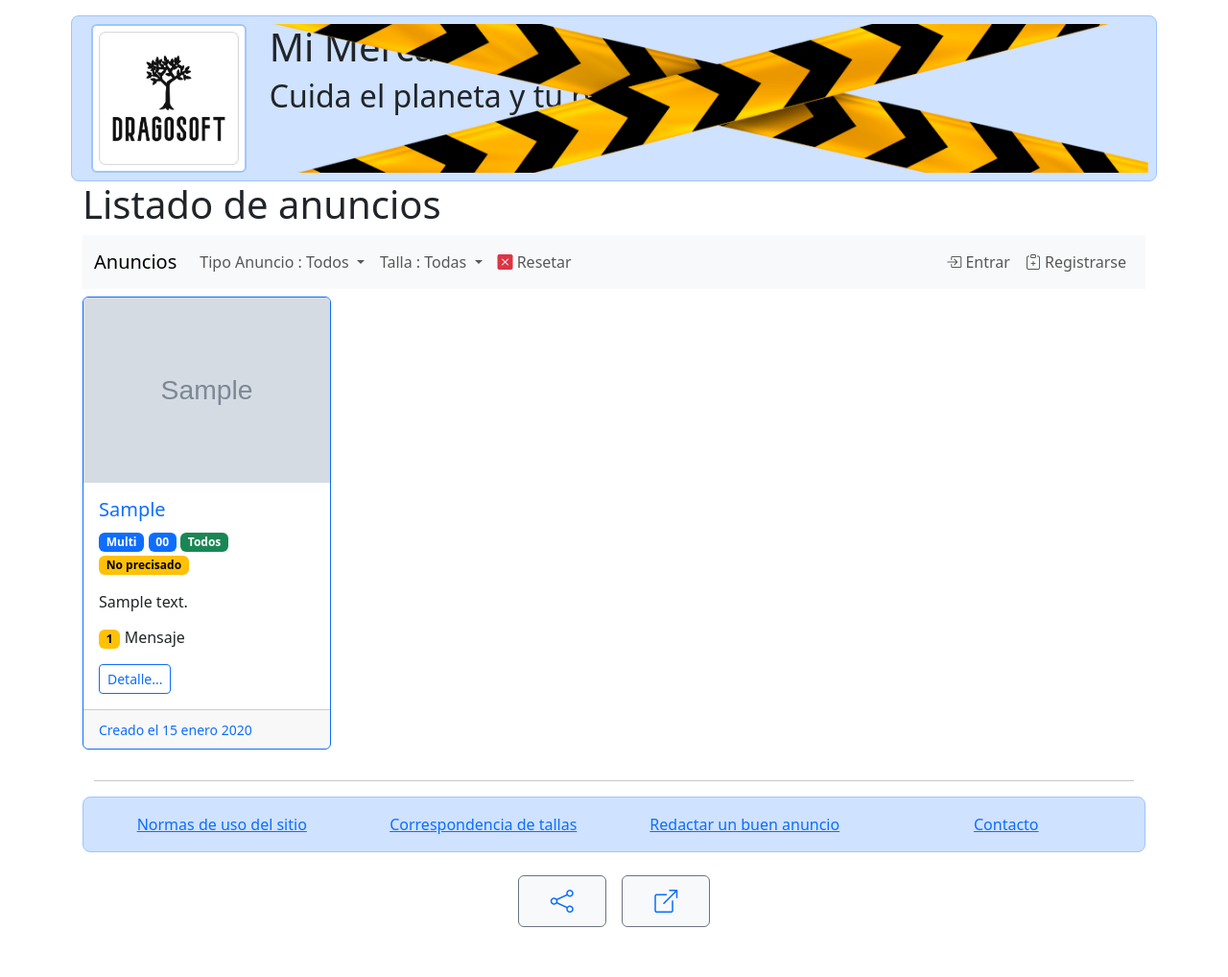
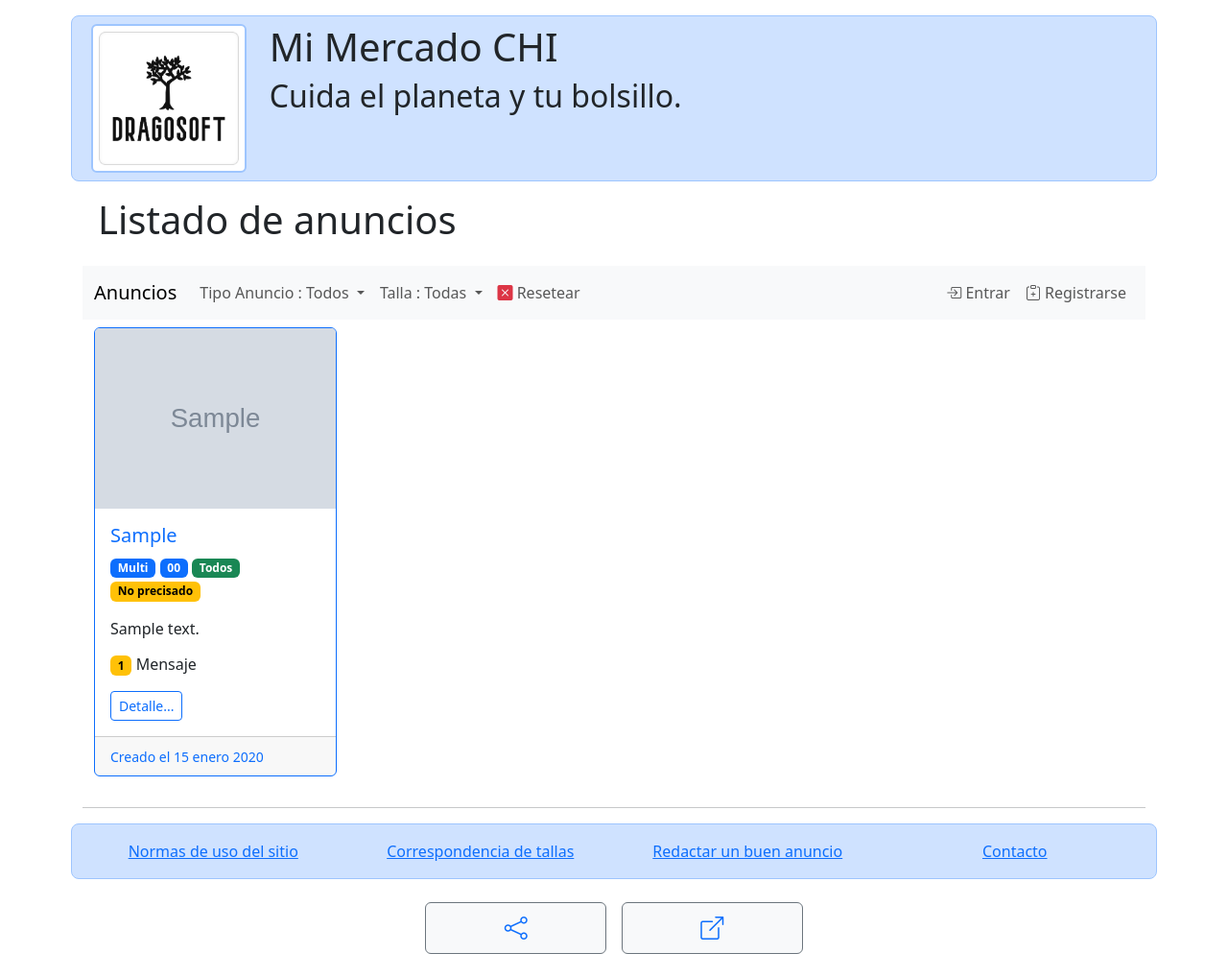
Before and after one commit to DarkCastor111/MercadoCentral, a Django app: page / in a window 1280 px wide. Shown: the whole page at 96% size. Before the commit the page ends 966 px from the top, so only its background shows below. Run offline with Django 5.2, Linux system fonts and the light colour scheme; tables that the repository leaves empty hold one stand-in row (values such as "Sample post"); grey boxes marked "Sample" are stand-in pictures; parts of the project's set-up code (start-up, migrations or seed data) failed here and were passed over.

Commit message:
Version 1.05 Correcciones Orden Anuncios

```diff
--- a/mercadocentral/core/models.py
+++ b/mercadocentral/core/models.py
@@ -41,7 +41,7 @@ class Anuncio(models.Model):
         ("EST_NUEVO", "Nuevo"),
         ("EST_COMNUE", "Como nuevo"),
         ("EST_PRIM", "Primera mano"),
-        ("EST_SEC", "Secunda mano"),
+        ("EST_SEC", "Segunda mano"),
     ]
 
     GENERO = [
--- a/mercadocentral/core/templates/core/anuncio_list.html
+++ b/mercadocentral/core/templates/core/anuncio_list.html
@@ -8,6 +8,7 @@
 {% endblock %}
 
 {% block contenido %}
+<div class="container">
     {% include 'core/bloc_messages.html' %}
     <div class="row">
         {% for anuncio in anuncio_list %}
@@ -63,6 +64,10 @@
 
             </div>
         </div>
+        {% empty %}
+        <div class="alert alert-warning col-md-6 mt-2 mb-3" role="alert">
+            <p>No hay resultados, cambia tus criterios</p>
+        </div>
         {% endfor %}
     </div>
     <!-- Menú de paginación -->
@@ -95,4 +100,5 @@
         </ul>
     </nav>
     {% endif %}
+ </div>
 {% endblock %}
--- a/mercadocentral/core/templates/core/layout.html
+++ b/mercadocentral/core/templates/core/layout.html
@@ -32,12 +32,13 @@
 
             <h1>Mi Mercado CHI</h1>
 
-            <h2>Cuida el planeta y tu bolsillo.</h2>
-            <!-- <h2 class="display-6">Una manera ecológica y económica de encontrar ropa escolar</h2> -->
+            <h2 class="d-none d-lg-block">Cuida el planeta y tu bolsillo.</h2>
+            <h4 class="d-none d-sm-block d-lg-none">Cuida el planeta y tu bolsillo.</h2>
+            <!-- <h2 class="display-6">Una manera ecológica y económica de encontrar ropa escolar</h2>
             <img src="{% static 'core/WIP_1000x300.png' %}"
                 alt="Banner"
                 class="position-absolute top-0 start-0 w-100 h-100"
-                style="object-fit:cover; z-index:2;">
+                style="object-fit:cover; z-index:2;"> -->
 
         </div>
 
@@ -48,7 +49,7 @@
 
 
 
-    <h1>{% block titulo %} Inicio {% endblock %}</h1>
+    <h1 class="p-3">{% block titulo %} Inicio {% endblock %}</h1>
 
     {% block navbar %}
     {% endblock %}
@@ -59,7 +60,7 @@
     {% block contenido %}
     {% endblock %}
 
-<footer class="container">
+<footer>
     <hr>
     <div class="row text-center bg-primary-subtle border border-primary-subtle rounded-3 p-2">
         <a class="col-md-3 col-6 p-2" href="{% url 'footer_detail' %}#privacidad"> Normas de uso del sitio </a>
@@ -69,14 +70,14 @@
     </div>
     <div class="row mt-3 justify-content-center">
 
-            <button type="button" class="btn btn-light btn-outline-secondary col-1 m-2 p-2">
+            <button type="button" class="btn btn-light btn-outline-secondary col-2 m-2 p-2">
 
                 <a id="share-link" href="#" title="Compartir">
                     <i class="bi bi-share fs-4"></i>
                 </a>
             </button>
 
-            <button type="button" class="btn btn-light btn-outline-secondary col-1 m-2 p-2">
+            <button type="button" class="btn btn-light btn-outline-secondary col-2 m-2 p-2">
             <a id="enlace-link" href="#" title="Acceso directo">
                 <i class="bi bi-box-arrow-up-right fs-4"></i>
             </a>
--- a/mercadocentral/core/templates/core/navbar.html
+++ b/mercadocentral/core/templates/core/navbar.html
@@ -139,7 +139,7 @@
                 </li>
                 <li class="nav-item">
                     <a class="nav-link" href="{% url 'core_home' %}?talla=ALL&prenda=ALL"><i
-                        class="bi bi-x-square-fill text-danger"></i> Resetar</a>
+                        class="bi bi-x-square-fill text-danger"></i> Resetear</a>
                 </li>
 
                     <!--
--- a/mercadocentral/core/views.py
+++ b/mercadocentral/core/views.py
@@ -20,7 +20,7 @@ def home(request):
 
 class AnunciosListView(ListView):
     model = Anuncio
-    paginate_by = 8
+    paginate_by = 9
 
     def get_context_data(self, **kwargs):
         context = super().get_context_data(**kwargs)
@@ -55,6 +55,8 @@ class AnunciosListView(ListView):
             valores = ["PRD_MLT", filtro_pre]
             queryset = queryset.filter(prenda__in=valores)
             # queryset = queryset.filter(prenda=filtro_pre)
+
+        queryset = queryset.order_by( "mensajes", "-created")
 
 
         return queryset
--- a/mercadocentral/footer/templates/footer/footer-detail.html
+++ b/mercadocentral/footer/templates/footer/footer-detail.html
@@ -4,7 +4,7 @@
 
 {% block contenido %}
 <style>p,li { text-align: justify;}</style>
-<div class="container py-4">
+<div class="container">
     <!-- 1. Política de Privacidad de Datos -->
     <section class="mb-4">
         <div class="alert alert-info" role="alert">
```
Also changed, not shown: mercadocentral/core/migrations/0017_alter_anuncio_estado.py (added).
